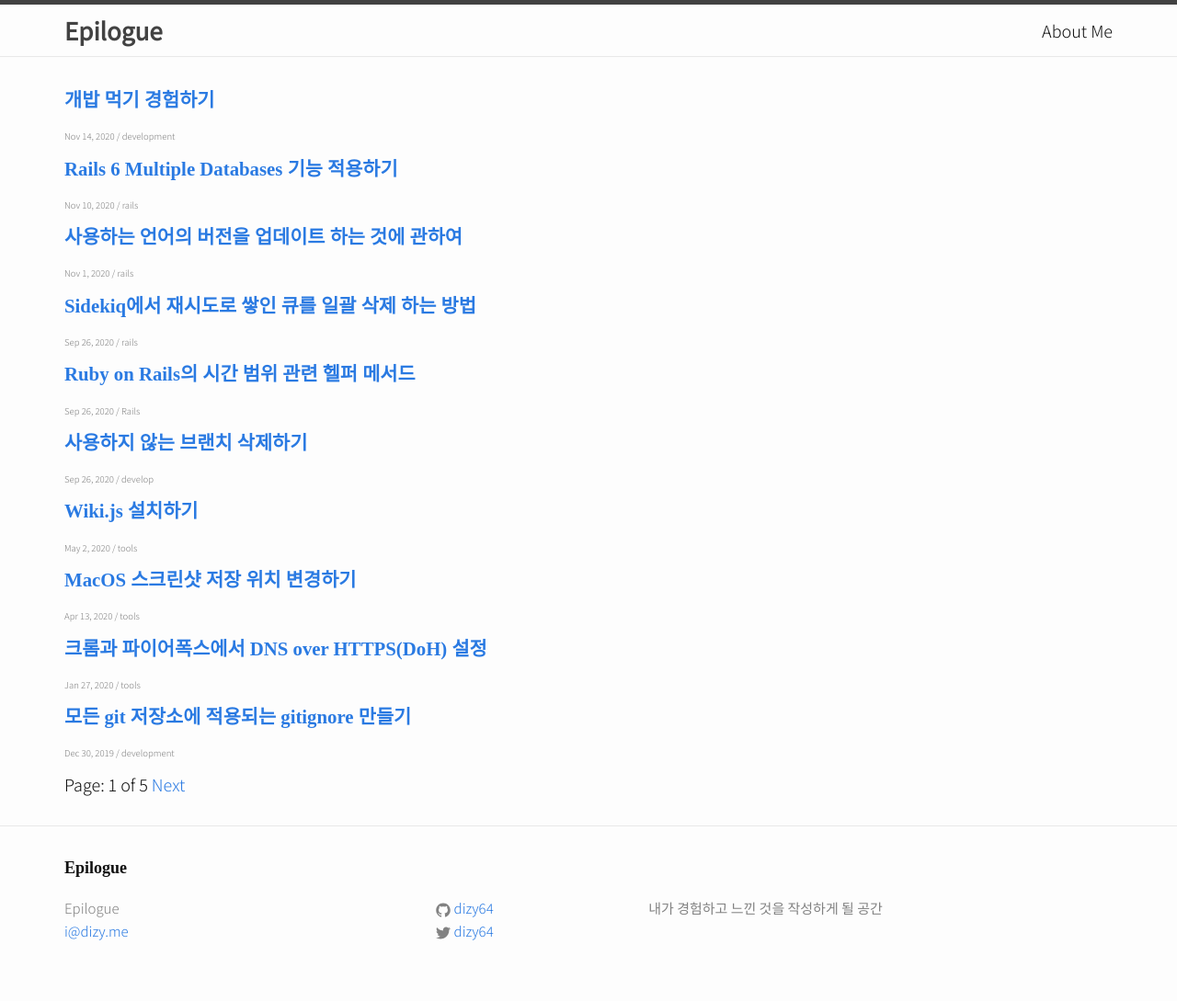
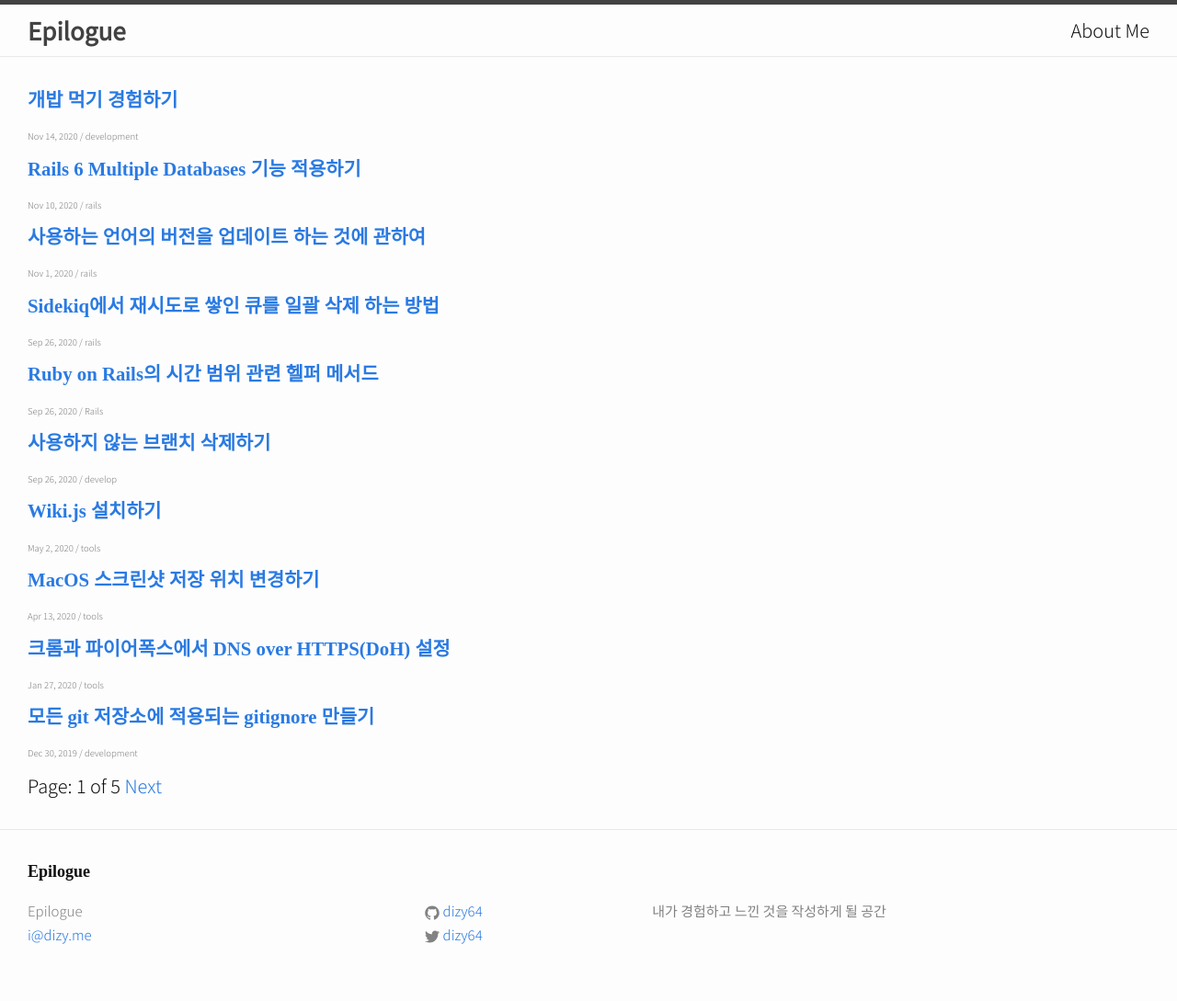
Before and after one commit to dizy64/dizy64.github.io, a Jekyll site: the page built from index.html, in a window 1280 px wide. Shown: the whole page at 92% size. Built offline with Jekyll 4.4.1, drawn with Linux system fonts in a browser that asks for light colours; the list of posts is cut into pages by our own code.

Commit message:
feat: 전체 넓이와 폰트 사이즈를 조정하다

```diff
--- a/css/main.scss
+++ b/css/main.scss
@@ -9,7 +9,7 @@
 $header-font-fmail: 'Noto Serif KR', serif;
 $base-font-family: "Noto Sans KR", sans-serif;
 $base-code-font-family: "Fira Code", monospace;
-$base-font-size:   18px;
+$base-font-size:   20px;
 $base-font-weight: 300;
 $header-font-weight: 700;
 $small-font-size:  $base-font-size * 0.875;
@@ -26,7 +26,7 @@ $grey-color-light: lighten($grey-color, 40%);
 $grey-color-dark:  darken($grey-color, 25%);
 
 // Width of the content area
-$content-width:    1200px;
+$content-width:    1600px;
 
 $on-palm:          600px;
 $on-laptop:        1200px;
```
